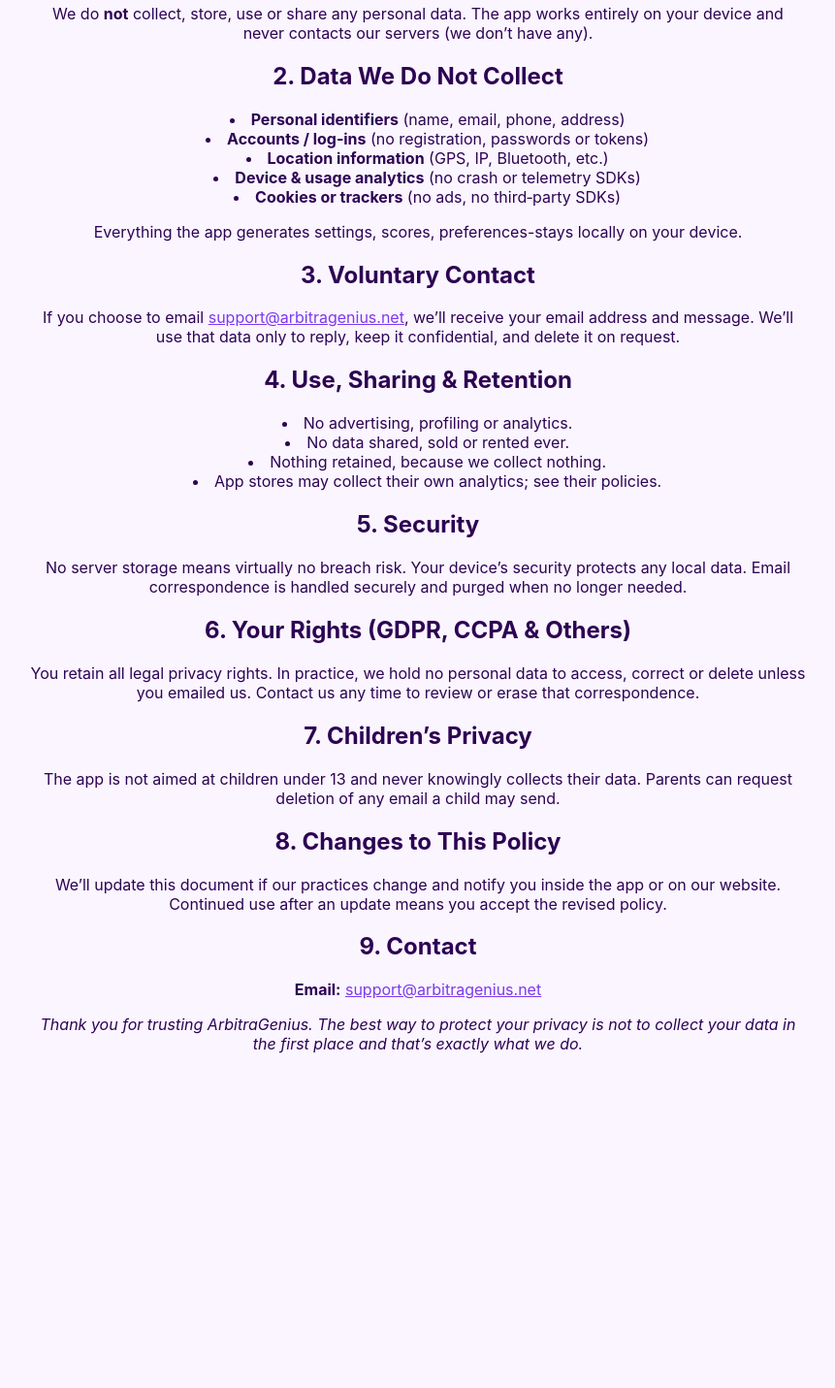
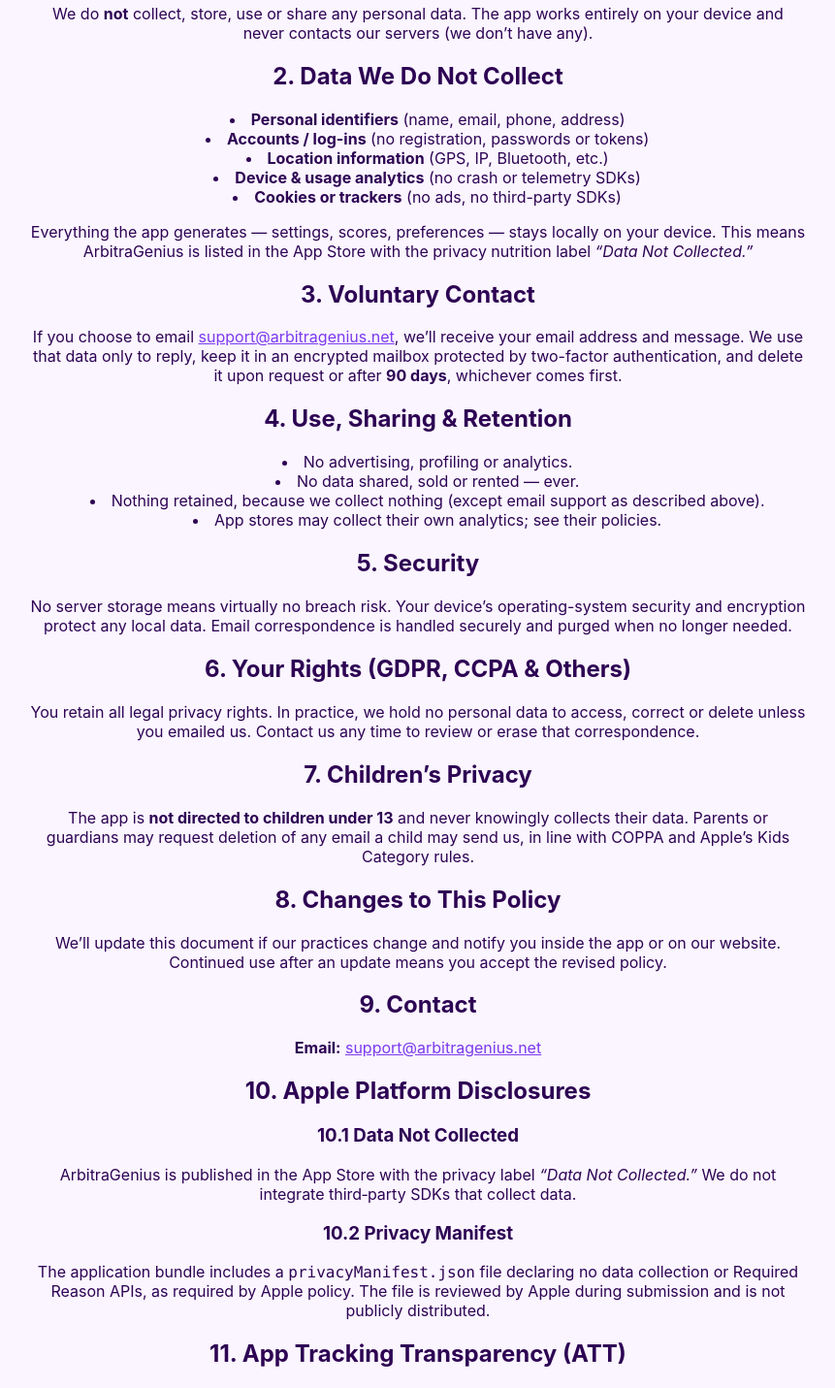
Before and after one commit to hubertik1/arbitragenius-site, a React (Create React App) app: page /privacy-policy in a window 1280 px wide. Shown: the part 280-1711 px from the top of the page at 97% size, without its empty margins (209-1070 px from the left). Before the commit the page ends 1422 px from the top, so only its background shows below. Built offline with nearby package versions, Linux system fonts and the light colour scheme; the HTML template or start-up script is replaced by a standard one.

Commit message:
update privacy about privacy manifest

```diff
--- a/src/pages/PrivacyPolicy.js
+++ b/src/pages/PrivacyPolicy.js
@@ -3,67 +3,95 @@
 
 const PrivacyPolicy = () => (
   <div className={styles.container}>
-    <h1>ArbitraGenius App – Privacy Policy</h1>
-    <p><em>Last updated: 24 June 2025</em></p>
+    <h1>ArbitraGenius App – Privacy Policy</h1>
+    <p><em>Version 1.1 – Last updated: 24 June 2025</em></p>
 
+    {/* 1. Core Principle */}
     <h2>1. Our Core Principle</h2>
     <p>
       We do <strong>not</strong> collect, store, use or share any personal data. The app works entirely on your device and never contacts our servers (we don’t have any).
     </p>
 
+    {/* 2. Data We Do Not Collect */}
     <h2>2. Data We <strong>Do Not</strong> Collect</h2>
     <ul>
       <li><strong>Personal identifiers</strong> (name, email, phone, address)</li>
-      <li><strong>Accounts / log‑ins</strong> (no registration, passwords or tokens)</li>
+      <li><strong>Accounts / log-ins</strong> (no registration, passwords or tokens)</li>
       <li><strong>Location information</strong> (GPS, IP, Bluetooth, etc.)</li>
       <li><strong>Device &amp; usage analytics</strong> (no crash or telemetry SDKs)</li>
-      <li><strong>Cookies or trackers</strong> (no ads, no third‑party SDKs)</li>
+      <li><strong>Cookies or trackers</strong> (no ads, no third-party SDKs)</li>
     </ul>
     <p>
-      Everything the app generates settings, scores, preferences-stays locally on your device.
+      Everything the app generates — settings, scores, preferences — stays locally on your device. This means ArbitraGenius is listed in the App&nbsp;Store with the privacy nutrition label <em>“Data Not Collected.”</em>
     </p>
 
+    {/* 3. Voluntary Contact */}
     <h2>3. Voluntary Contact</h2>
     <p>
-      If you choose to email <a href="mailto:support@arbitragenius.net">support@arbitragenius.net</a>, we’ll receive your email address and message. We’ll use that data only to reply, keep it confidential, and delete it on request.
+      If you choose to email <a href="mailto:support@arbitragenius.net">support@arbitragenius.net</a>, we’ll receive your email address and message. We use that data only to reply, keep it in an encrypted mailbox protected by two-factor authentication, and delete it upon request or after <strong>90 days</strong>, whichever comes first.
     </p>
 
+    {/* 4. Use, Sharing & Retention */}
     <h2>4. Use, Sharing &amp; Retention</h2>
     <ul>
       <li>No advertising, profiling or analytics.</li>
-      <li>No data shared, sold or rented ever.</li>
-      <li>Nothing retained, because we collect nothing.</li>
+      <li>No data shared, sold or rented — ever.</li>
+      <li>Nothing retained, because we collect nothing (except email support as described above).</li>
       <li>App stores may collect their own analytics; see their policies.</li>
     </ul>
 
+    {/* 5. Security */}
     <h2>5. Security</h2>
     <p>
-      No server storage means virtually no breach risk. Your device’s security protects any local data. Email correspondence is handled securely and purged when no longer needed.
+      No server storage means virtually no breach risk. Your device’s operating-system security and encryption protect any local data. Email correspondence is handled securely and purged when no longer needed.
     </p>
 
+    {/* 6. User Rights */}
     <h2>6. Your Rights (GDPR, CCPA &amp; Others)</h2>
     <p>
       You retain all legal privacy rights. In practice, we hold no personal data to access, correct or delete unless you emailed us. Contact us any time to review or erase that correspondence.
     </p>
 
+    {/* 7. Children */}
     <h2>7. Children’s Privacy</h2>
     <p>
-      The app is not aimed at children under 13 and never knowingly collects their data. Parents can request deletion of any email a child may send.
+      The app is <strong>not directed to children under 13</strong> and never knowingly collects their data. Parents or guardians may request deletion of any email a child may send us, in line with COPPA and Apple’s Kids Category rules.
     </p>
 
+    {/* 8. Changes */}
     <h2>8. Changes to This Policy</h2>
     <p>
       We’ll update this document if our practices change and notify you inside the app or on our website. Continued use after an update means you accept the revised policy.
     </p>
 
+    {/* 9. Contact */}
     <h2>9. Contact</h2>
     <p>
       <strong>Email:</strong> <a href="mailto:support@arbitragenius.net">support@arbitragenius.net</a>
     </p>
 
+    {/* 10. Apple Platform Disclosures */}
+    <h2>10. Apple Platform Disclosures</h2>
+
+    <h3>10.1 Data Not Collected</h3>
+    <p>
+      ArbitraGenius is published in the App&nbsp;Store with the privacy label <em>“Data Not Collected.”</em> We do not integrate third‑party SDKs that collect data.
+    </p>
+
+    <h3>10.2 Privacy Manifest</h3>
+    <p>
+      The application bundle includes a <code>privacyManifest.json</code> file declaring no data collection or Required Reason APIs, as required by Apple policy. The file is reviewed by Apple during submission and is not publicly distributed.
+    </p>
+
+    {/* 11. App Tracking Transparency */}
+    <h2>11. App Tracking Transparency (ATT)</h2>
+    <p>
+      ArbitraGenius does <strong>not</strong> track users across apps or websites and does not access the IDFA. Therefore, the iOS ATT prompt is never displayed because tracking authorization is unnecessary.
+    </p>
+
     <p>
       <em>
-        Thank you for trusting ArbitraGenius. The best way to protect your privacy is not to collect your data in the first place and that’s exactly what we do.
+        Thank you for trusting ArbitraGenius. The best way to protect your privacy is not to collect your data in the first place — and that’s exactly what we do.
       </em>
     </p>
   </div>
```
